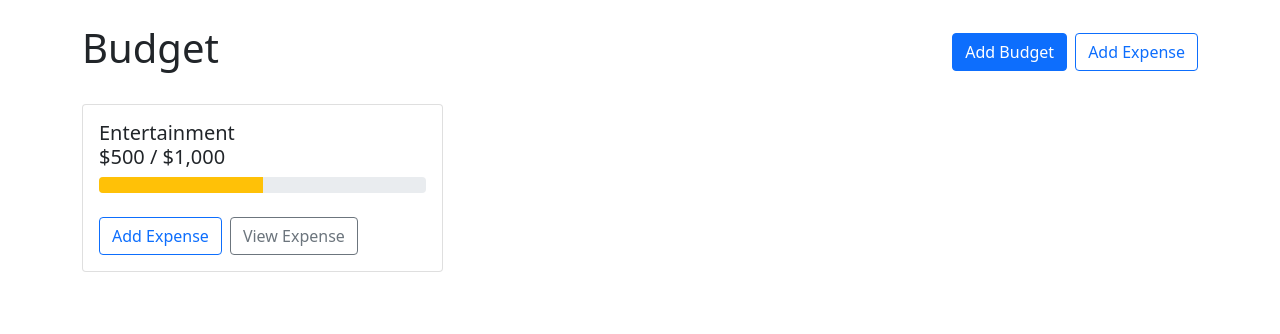
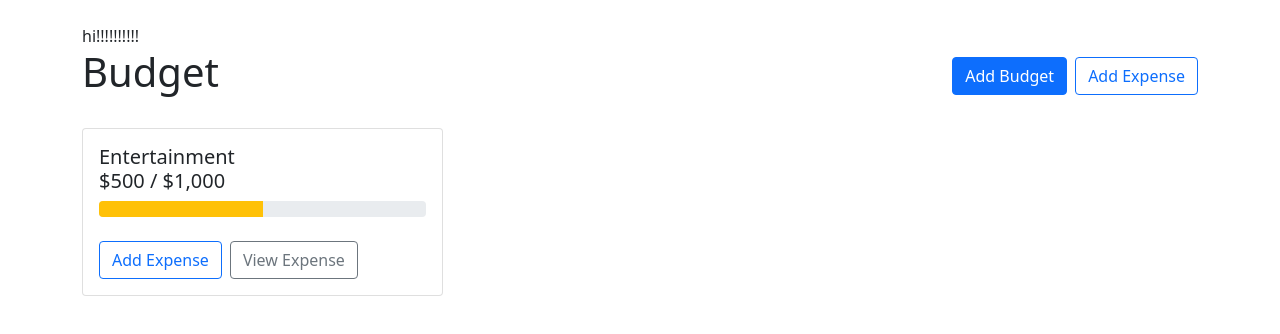
Before and after one commit to OmarBitar/react_buget_app_tut, a React (Create React App) app: page / in a window 1280 px wide. Shown: the top 334 px of the page. Built offline with nearby package versions, Linux system fonts and the light colour scheme.

Commit message:
implemented react useContext and a custom hook
created a context Folder and implemented a functional component that will wrap the entire application

```diff
--- a/src/App.js
+++ b/src/App.js
@@ -1,8 +1,11 @@
 import { Container, Row, Col, Stack, Button } from "react-bootstrap";
+import { useBudgets } from "./contexts/BudgetsContexts";
 import BudgetCard from "./components/BudgetCard";
 
 function App() {
+const helloWorld = useBudgets()
   return <Container className="my-4">
+            {helloWorld()}
             <Stack direction="horizontal" gap={2} className="mb-4 ">
               <h1 className="me-auto">Budget</h1>
               <Button variant="primary">Add Budget</Button>
--- /dev/null
+++ b/src/contexts/BudgetsContexts.js
@@ -0,0 +1,16 @@
+import { Children, useContext } from 'react';
+import { createContext } from 'react';
+export const BudgetsContexts = createContext();
+function helloWorld() {
+    return <div>hi!!!!!!!!!!</div>
+}
+export function useBudgets() {
+    return useContext(BudgetsContexts)
+}
+export function BudgetsProvider({children}) {
+    return(
+     <BudgetsContexts.Provider value={helloWorld} >
+         {children}
+     </BudgetsContexts.Provider>
+    )
+}
--- a/src/index.js
+++ b/src/index.js
@@ -2,10 +2,13 @@ import React from 'react';
 import ReactDOM from 'react-dom';
 import App from './App';
 import 'bootstrap/dist/css/bootstrap.min.css';
+import {BudgetsProvider} from './contexts/BudgetsContexts'
 
 ReactDOM.render(
   <React.StrictMode>
-    <App />
+    <BudgetsProvider>
+      <App />
+    </BudgetsProvider>
   </React.StrictMode>,
   document.getElementById('root')
 );
```
